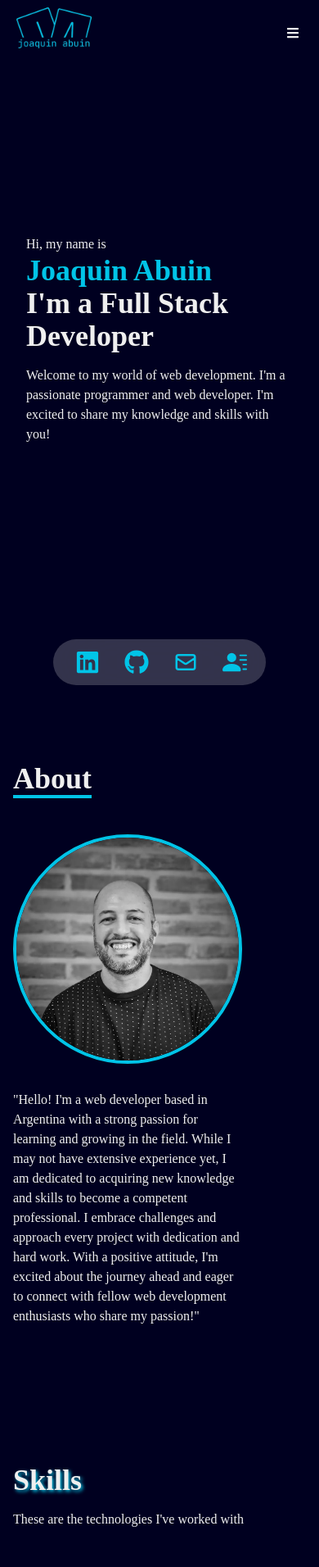
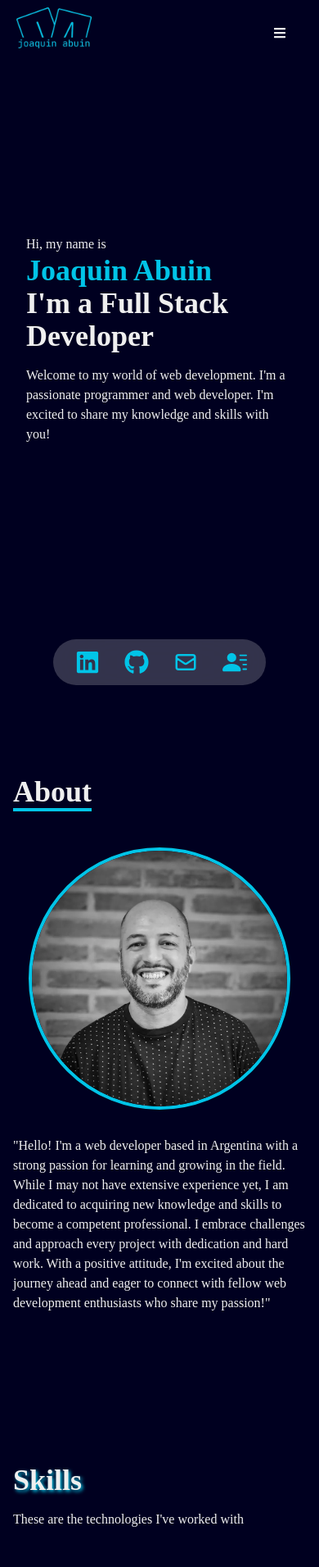
Before and after one commit to JoaqAb/portfolio_react_app, a React (Create React App) app: page / in a window 390 px wide. Shown: the top 1912 px of the page at 82% size. Built offline with nearby package versions, Linux system fonts and the light colour scheme; the HTML template or start-up script is replaced by a standard one.

Commit message:
ajustes en about para correcta visualizacion

```diff
--- a/src/components/About.jsx
+++ b/src/components/About.jsx
@@ -13,7 +13,7 @@ const About = () => {
   return (
     <Element
       name="about"
-      className="w-4/5 h-screen bg-[#000020] text-[#efefef]"
+      className="md:w-full h-screen bg-[#000020] text-[#efefef] overflow-hidden"
     >
       <div className="flex flex-col justify-center items-center w-full h-full">
         <div className="max-w-[1000px] p-4 grid grid-cols-2 gap-8 w-full md:w-4/5">
--- a/src/components/Navbar.jsx
+++ b/src/components/Navbar.jsx
@@ -60,7 +60,7 @@ const Navbar = () => {
       </ul>
 
       {/* Hamburguer */}
-      <div onClick={handClick} className="md:hidden z-10 p-6">
+      <div onClick={handClick} className="md:hidden z-10 p-6 mr-4">
         {!nav ? <FaBars /> : <FaTimes />}
       </div>
 
```
